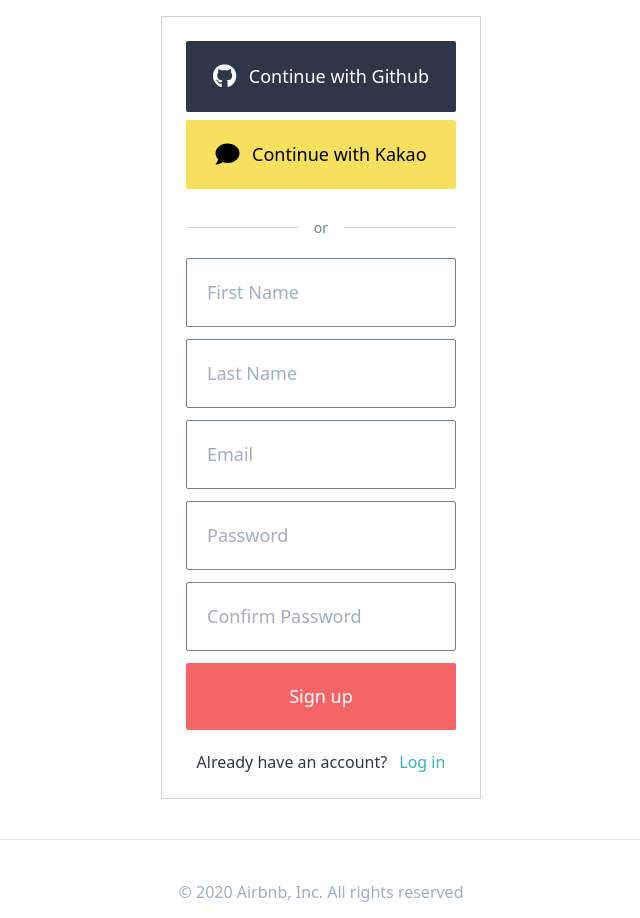
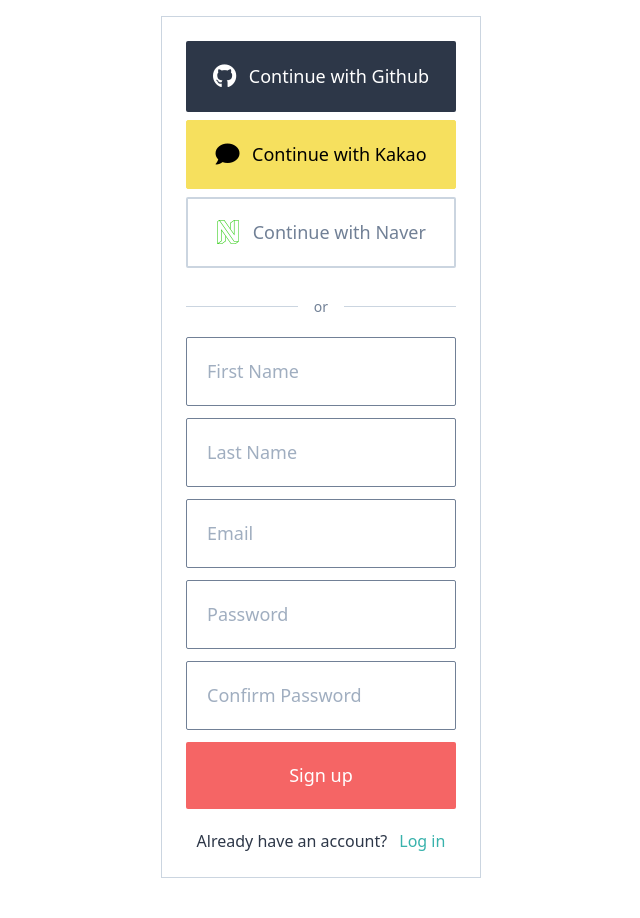
Before and after one commit to NamCheolKim/airbnb-clone, a Django app: page /users/signup in a window 1280 px wide. Shown: the part 80-998 px from the top of the page, without its empty margins (319-959 px from the left). Run offline with Django 3.2, Linux system fonts and the light colour scheme; style sheets or scripts are compiled from the project's sources.

Commit message:
airbnb-clone

```diff
--- a/templates/partials/social_login.html
+++ b/templates/partials/social_login.html
@@ -1,9 +1,13 @@
+{% load static %}
 <div class="flex flex-col w-full">
     <a href="{% url 'users:github-login' %}" class="btn border-2 text-white mb-2 border-gray-800 bg-gray-800">
         <i class="fab fa-github mr-2 fa-lg"></i> Continue with Github
     </a>
     <a href="{% url 'users:kakao-login' %}" class="btn border text-black mb-2 border-yellow-400 bg-yellow-400">
         <i class="fas fa-comment mr-2 fa-lg"></i> Continue with Kakao
+    </a>
+    <a href="{% url 'users:naver-login' %}" class="btn border-2 text-gray-600 mb-2 border-gray-400 bg-white">
+        <i class="fab fa-neos mr-2 fa-lg" style="color: #1EC800"></i>  Continue with Naver
     </a>
 </div>
 
--- a/users/models.py
+++ b/users/models.py
@@ -35,11 +35,13 @@
     LOGIN_EMAIL = "email"
     LOGIN_GITHUB = "github"
     LOGIN_KAKAO = "kakao"
+    LOGIN_NAVER = "naver"
 
     LOGIN_CHOICES = (
         (LOGIN_EMAIL, "Email"),
         (LOGIN_GITHUB, "Github"),
         (LOGIN_KAKAO, "Kakao"),
+        (LOGIN_NAVER, "Naver"),
     )
 
     avatar = models.ImageField(upload_to="avatars", blank=True)
--- a/users/urls.py
+++ b/users/urls.py
@@ -9,6 +9,8 @@
     path("login/github/callback", views.github_callback, name="github-callback"),
     path("login/kakao", views.kakao_login, name="kakao-login"),
     path("login/kakao/callback", views.kakao_callback, name="kakao-callback"),
+    path("login/naver", views.naver_login, name="naver-login"),
+    path("login/naver/callback", views.naver_callback, name="naver-callback"),
     path("logout", views.log_out, name="logout"),
     path("signup", views.SignUpView.as_view(), name="signup"),
     path("verify/<str:key>", views.complete_verification, name="complete-verification"),
--- a/users/views.py
+++ b/users/views.py
@@ -182,3 +182,65 @@
         return redirect(reverse("core:home"))
     except KakaoException:
         return redirect(reverse("users:login"))
+
+
+def naver_login(request):
+    client_id = os.environ.get("NAVER_ID")
+    state = ""
+    redirect_uri = "http://127.0.0.1:8000/users/login/naver/callback"
+    return redirect(
+        f"https://nid.naver.com/oauth2.0/authorize?client_id={client_id}&response_type=code&redirect_uri={redirect_uri}&state={state}"
+    )
+
+
+class NaverException(Exception):
+    pass
+
+
+def naver_callback(request):
+    try:
+        client_id = os.environ.get("NAVER_ID")
+        client_secret = os.environ.get("NAVER_SECRET")
+        code = request.GET.get("code", None)
+        state = request.GET.get("state", None)
+        token_request = requests.get(
+            f"https://nid.naver.com/oauth2.0/token?grant_type=authorization_code&client_id={client_id}&client_secret={client_secret}&code={code}&state={state}"
+        )
+        token_json = token_request.json()
+        error = token_json.get("error", None)
+        if error is not None:
+            raise NaverException()
+        access_token = token_json.get("access_token")
+        profile_request = requests.get(
+            "https://openapi.naver.com/v1/nid/me",
+            headers={"Authorization": f"Bearer {access_token}"},
+        )
+        profile_json = profile_request.json()
+        email = profile_json.get("response", None).get("email")
+        if email is None:
+            raise NaverException()
+        properties = profile_json.get("response")
+        name = properties.get("name")
+        nickname = properties.get("nickname")
+        profile_image = properties.get("profile_image")
+        try:
+            user = models.User.objects.get(email=email)
+            if user.login_method != models.User.LOGIN_NAVER:
+                raise NaverException()
+        except models.User.DoesNotExist:
+            user = models.User.objects.create(
+                email=email,
+                username=email,
+                first_name=nickname,
+                login_method=models.User.LOGIN_NAVER,
+                email_verified=True,
+            )
+            user.set_unusable_password()
+            user.save()
+            if profile_image is not None:
+                photo_request = requests.get(profile_image)
+                user.avatar.save(f"{nickname}-avatar", ContentFile(photo_request.content))
+        login(request, user)
+        return redirect(reverse("core:home"))
+    except NaverException:
+        return redirect(reverse("users:login"))
```
Also changed, not shown: users/migrations/0006_auto_20201106_0218.py (added).
